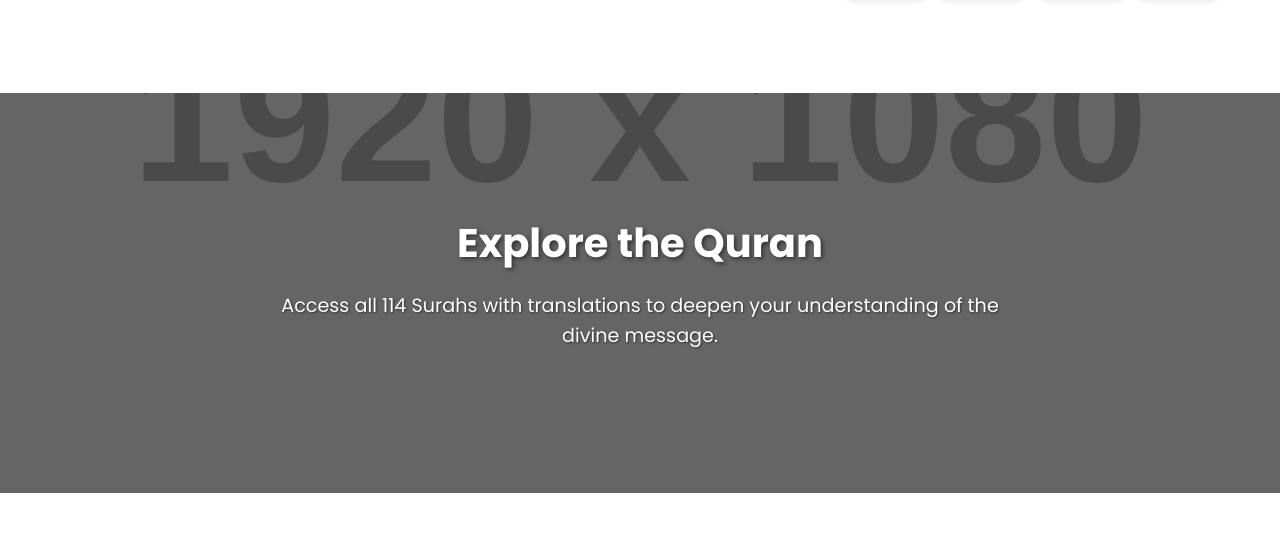
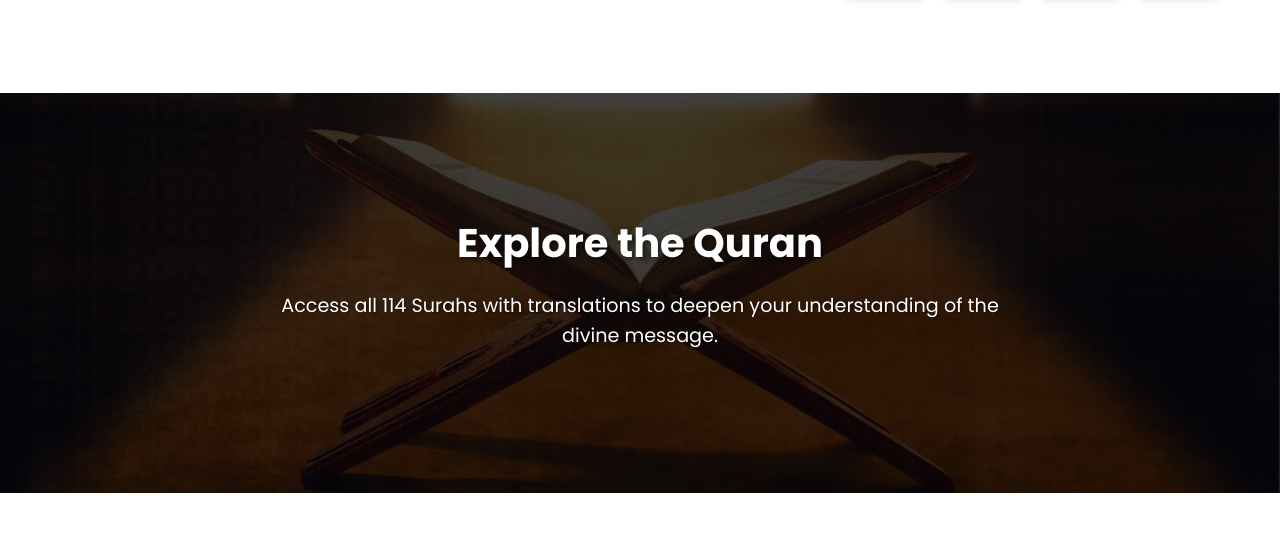
Before and after one commit to siddiqui3035/learn-quran-by-sunny, a plain HTML site: page index.html in a window 1280 px wide. Shown: the part 4219-4762 px from the top of the page. Drawn offline with Linux system fonts and the light colour scheme; no server answers; placeholder pictures from the web are drawn by us.

Commit message:
Update index.html

```diff
--- a/index.html
+++ b/index.html
@@ -1501,7 +1501,7 @@
       <div
         class="parallax-divider-bg"
         style="
-          background-image: url('https://via.placeholder.com/1920x1080');
+          background-image: url('banner.png');
           background-position: center bottom;
         "
       ></div>
```
